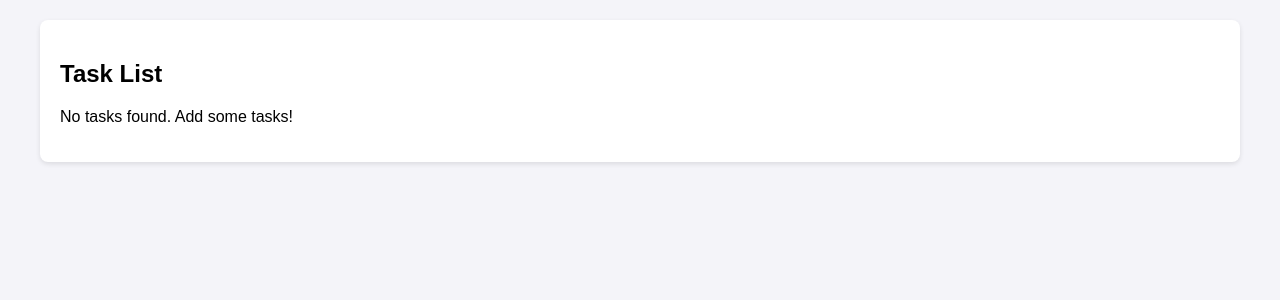
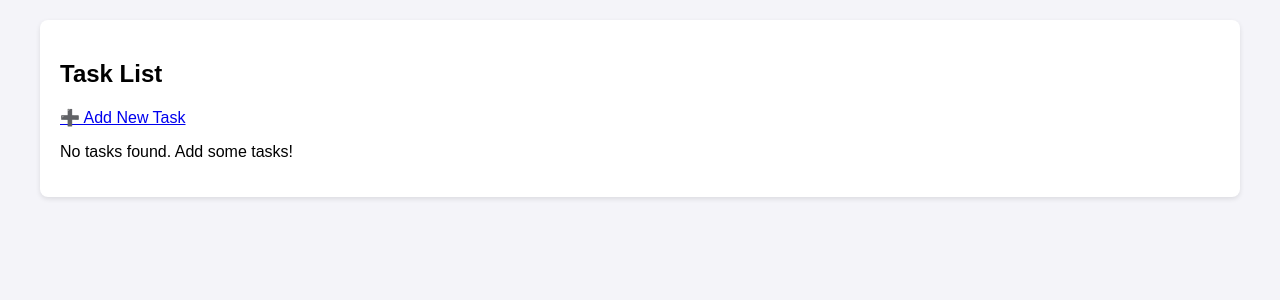
Before and after one commit to VIVEK-0-BIT-0/django, a Django app: page / in a window 1280 px wide. Shown: the part 116-416 px from the top of the page. Run offline with Django 4.2, Linux system fonts and the light colour scheme; data that the repository does not hold is empty.

Commit message:
Update project with latest changes from office desktop

```diff
--- a/DjangoPracticeApp/templates/DjangoPracticeApp/task_list.html
+++ b/DjangoPracticeApp/templates/DjangoPracticeApp/task_list.html
@@ -2,6 +2,11 @@
 {% block content %}
 
 <h2>Task List</h2>
+
+<!-- Link to add a new task -->
+<p>
+    <a href="{% url 'task_add' %}">➕ Add New Task</a>
+</p>
 
 <!-- If no tasks exist, show a message -->
 {% if tasks %}
@@ -20,6 +25,10 @@
 
                 <!-- Show created time -->
                 <small> | Created at: {{ task.created_at|date:"Y-m-d H:i" }}</small>
+
+                <!-- Edit & Delete buttons -->
+                | <a href="{% url 'task_edit' task.pk %}">✏️ Edit</a>
+                | <a href="{% url 'task_delete' task.pk %}">🗑️ Delete</a>
             </li>
         {% endfor %}
     </ul>
--- a/DjangoPracticeApp/urls.py
+++ b/DjangoPracticeApp/urls.py
@@ -1,9 +1,12 @@
 # DjangoPracticeApp/urls.py
 
-from django.urls import path                # Import Django's path() for URL routing
-from . import views                         # Import our views.py file
+from django.urls import path
+from .views import TaskListView, TaskCreateView, TaskUpdateView, TaskDeleteView
 
 urlpatterns = [
-    # When someone visits / (root of this app), call the task_list view.
-    path('', views.task_list, name='task_list'),
+    path('', TaskListView.as_view(), name='task_list'),       # List tasks
+    path('add/', TaskCreateView.as_view(), name='task_add'),  # Add task
+    path('edit/<int:pk>/', TaskUpdateView.as_view(), name='task_edit'),  # Edit task
+    path('delete/<int:pk>/', TaskDeleteView.as_view(), name='task_delete'),  # Delete task
+
 ]
--- a/DjangoPracticeApp/views.py
+++ b/DjangoPracticeApp/views.py
@@ -1,15 +1,44 @@
 # DjangoPracticeApp/views.py
 
-from django.shortcuts import render           # Import render to use HTML templates
-from .models import Task                      # Import Task model to fetch tasks from DB
+from django.views.generic import ListView, CreateView, UpdateView, DeleteView    # CBVs for CRUD
+from django.urls import reverse_lazy                                # For success_url redirects
+from .models import Task                                            # Our Task model
 
 
-def task_list(request):
+class TaskListView(ListView):
     """
-    View to fetch all tasks from the database and pass them to the template.
+    Displays a list of all tasks.
     """
-    # Get all tasks from the database
-    tasks = Task.objects.all()
+    model = Task
+    template_name = "DjangoPracticeApp/task_list.html"  # Which template to use
+    context_object_name = "tasks"                      # Template variable name
+    ordering = ["-created_at"]                         # Show newest tasks first
 
-    # Render the template and pass the tasks as context
-    return render(request, 'DjangoPracticeApp/task_list.html', {'tasks': tasks})
+
+class TaskCreateView(CreateView):
+    """
+    Create a new Task.
+    """
+    model = Task
+    fields = ["title", "completed"]                   # Which fields to show in form
+    template_name = "DjangoPracticeApp/task_form.html" # Reuse task_form.html
+    success_url = reverse_lazy("task_list")            # Redirect after success
+
+
+class TaskUpdateView(UpdateView):
+    """
+    Edit an existing Task.
+    """
+    model = Task
+    fields = ["title", "completed"]
+    template_name = "DjangoPracticeApp/task_form.html"
+    success_url = reverse_lazy("task_list")
+
+
+class TaskDeleteView(DeleteView):
+    """
+    Delete an existing Task.
+    """
+    model = Task
+    template_name = "DjangoPracticeApp/task_confirm_delete.html"  # Confirmation page
+    success_url = reverse_lazy("task_list")                       # Redirect after deletion
```
Also changed, not shown: DjangoPracticeApp/templates/DjangoPracticeApp/task_confirm_delete.html (added, +14 -0 lines), DjangoPracticeApp/templates/DjangoPracticeApp/task_form.html (+14 -0 lines).
